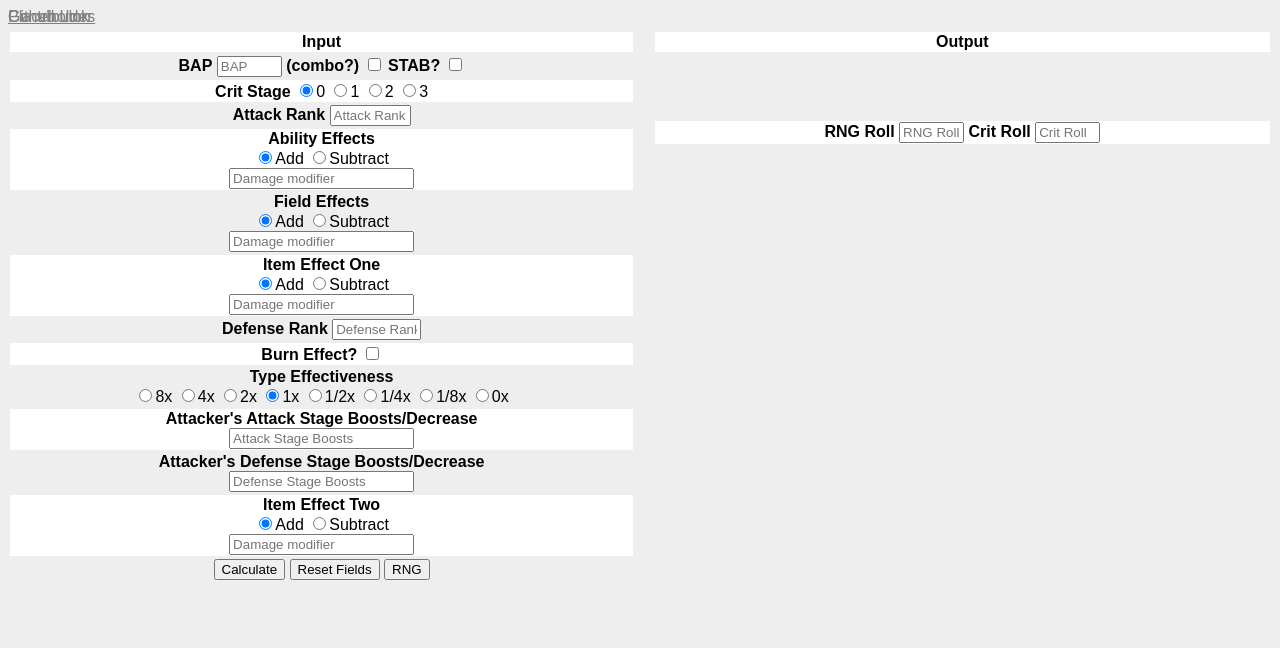
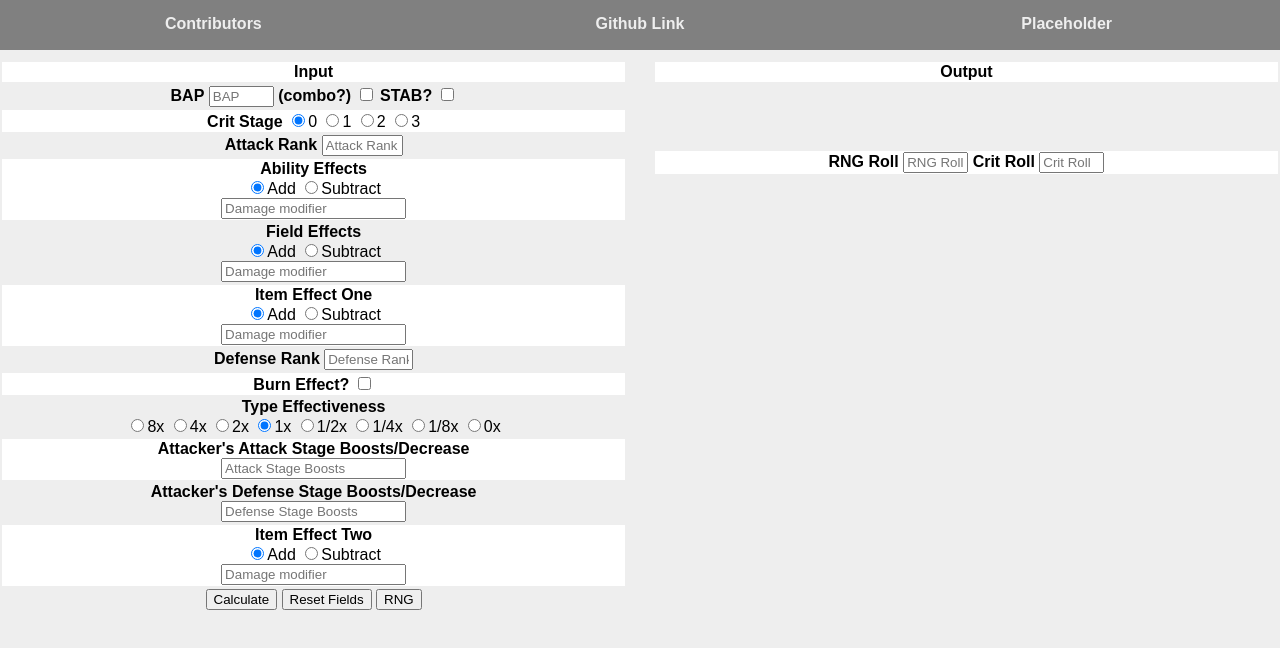
Before and after one commit to Redew/ASB-Reffing-Calc, a plain HTML site: page index.html in a window 1280 px wide. Drawn offline with nearby package versions, Linux system fonts and the light colour scheme.

Commit message:
Update stylesheet.css

```diff
--- a/stylesheet.css
+++ b/stylesheet.css
@@ -1,18 +1,20 @@
 body {
     background-color:#eee;
     font-family:Arial, Helvetica, sans-serif;
+    margin:0px;
+    padding:0px;
 }
 .tableOne {
     width:49%;
     float: left;
     position:absolute;
-    top:30px;
+    top:60px;
 }
 .tableTwo {
     width:49%;
     float:right;
     position:relative;
-    top:22px;
+    top:60px;
 }
 table tr:nth-child(even) {
     background-color: #eee;
@@ -42,7 +44,35 @@ table tr:nth-child(odd) {
     position:relative;
     padding:5px;
 }
-a:link, a:visited, a:hover, a:active {
-    color:gray;
+a, a:link, a:visited, a:hover, a:active {
+    color:#eee;
+    font-weight:bold;
+    text-decoration: none;
+    display:table-cell;
+    position:relative;
+}
+.link {
+    top:15px;
+    position:relative;
+}
+#navbar {
+    height:50px;
+    width:100%;
+    background-color:gray;
+    display:table;
     position:absolute;
+    text-align:center;
 }
+.select {
+    height:100%;
+    width:150px;
+    background-color:gray;
+    margin:auto 10px;
+    display:inline-block;
+    position:relative;
+    text-align:center;
+    cursor:pointer;
+}
+.select:hover {
+    background-color:#B5B5B5;
+}
```
